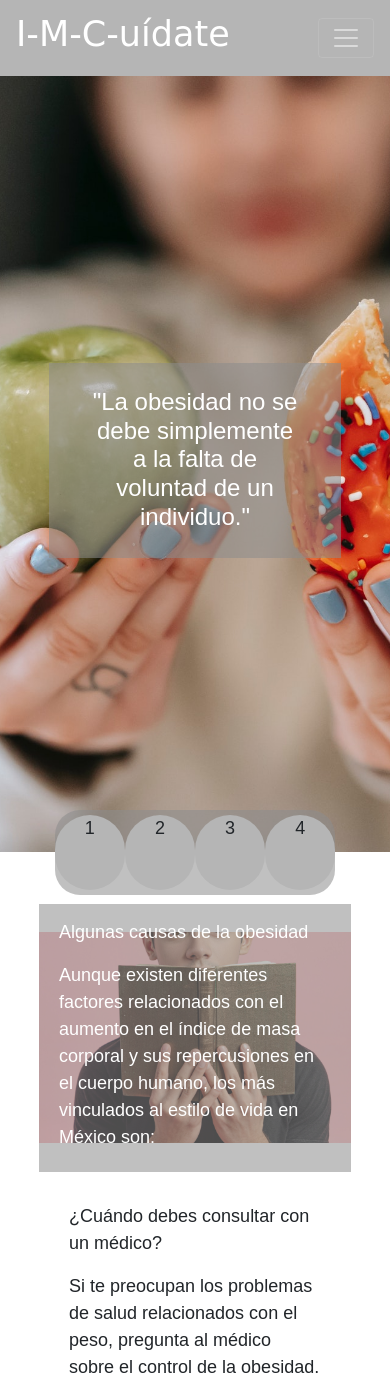
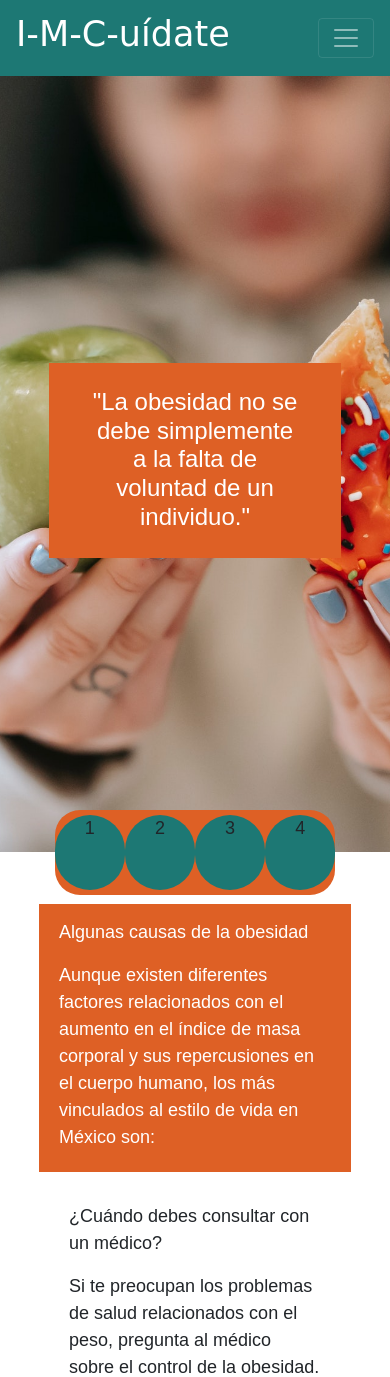
Before and after one commit to JoseAngelRE/Proyecto-Desarrollo-Web, a PHP site: page / in a window 390 px wide. Shown: the top 1377 px of the page. Run offline with PHP 8.4, Linux system fonts and the light colour scheme; some libraries are stand-ins or nearby versions.

Commit message:
Update: Pequeños detalles

```diff
--- a/estilos/index.css
+++ b/estilos/index.css
@@ -1,11 +1,3 @@
-:root{
-    --87: #3c3c3c;  /*Text*/
-    --54: #515151; /*Icons-secondary_Text*/
-    --26: #8c8c8c8c; /*disabled-Hint_text*/
-    --12: #b5b5b5; /*dividers*/
-    /*Fondo blanco*/
-}
-
 header {
     display: flex;
     justify-content: center;
--- a/estilos/main.css
+++ b/estilos/main.css
@@ -1,17 +1,41 @@
 :root{
-    --87: #3c3c3c;  /*Text*/
-    --54: #515151; /*Icons-secondary_Text*/
-    --26: #8c8c8c; /*disabled-Hint_text*/
-    --12: #b5b5b5; /*dividers*/
+    --87: #1D7874;  /*Text*/
+
+
+    --54: #B4AD78; /*Icons-secondary_Text*/
+
+    --26: #CFE6E0; /*disabled-Hint_text*/
+
+
+    --12: #f5b3ae; /*dividers*/
+    --new: #DE6025
     /*Fondo blanco*/
+}
+/*
+1D7874 - Myrtle Green
+B4AD78 - Misty Moss
+
+CFE6E0 - light Periwinkle
+
+FE938C - Congo Pink
+DE6025 - Flame
+*/
+
+
+
+:root{
     --success-color:#2ecc71;
     --error-color:#e74c3c;
+    --contenedor :#d0f0a9;
+
     --87: #3c3c3c;
     --54: #515151;
-    --26: #8c8c8c;
-    --12: #b5b5b5;
+
+    --26: #DE6025;
+    --12: #1D7874;
 
 }
+
 
 * {
     margin: 0;
@@ -19,7 +43,7 @@
     box-sizing: border-box;
 }
 body {
-    font-family: sans-serif;
+    font-family: sans-serif ;
     font-size: 18px;
 }
 main {
@@ -45,6 +69,10 @@
     background-color: var(--26);
 }
 
+nav div #navbar {
+    color: white;
+    font-weight: bold;
+}
 /*boton arriba*/
 
 #button-up {
--- a/index.html
+++ b/index.html
@@ -26,19 +26,22 @@
         <div class="collapse navbar-collapse" id="navbar">
           <ul class="navbar-nav ml-auto">
             <li class="nav-item">
-              <a class="nav-link cosa activa" href="/index.html">HOME</a>
+              <a class="nav-link cosa activa" href="#">HOME</a>
             </li>
             <li class="nav-item cosa">
-              <a class="nav-link" href="/pags/#">Cuídate</a>
+              <a class="nav-link" href="pags/cuidate.html">Cuídate</a>
             </li>
             <li class="nav-item cosa">
-              <a class="nav-link" href="/pags/#">Padecimientos</a>
+              <a class="nav-link" href="pags/padecimientos.html">Padecimientos</a>
             </li>
             <li class="nav-item cosa">
-              <a class="nav-link" href="/pags/#">Calcula tu IMC</a>
+              <a class="nav-link" href="#">Calcula tu IMC</a>
             </li>
             <li class="nav-item cosa">
-              <a class="nav-link" href="/pags/#">Perfil/Registrate(ajustar)</a>
+              <a class="nav-link" href="pags/perfil.html">Perfil</a>
+            </li>
+            <li class="nav-item cosa">
+              <a class="nav-link" href="pags/loginRegistro.html">Registrate/Iniciar Sesión</a>
             </li>
           </ul>
         </div>
@@ -112,9 +115,88 @@
             </article>
         </section>
     </main>
+    <div id="button-up">
+      <i class="fas fa-chevron-up"></i>
+    </div>
 
+          <!--COPIAR ESTO-->
+    <footer class="text-center text-lg-start bg-light text-muted">
+      <!-- Section: Social media -->
+      <section
+        class="d-flex justify-content-center justify-content-lg-between p-4 border-bottom"
+      >
+        <!-- Left -->
+        <div class="me-5 d-none d-lg-block">
+          <span>Contáctanos:</span>
+        </div>
+        <!-- Left -->
 
-    <footer></footer>
+        <!-- Right -->
+        <div>
+          <a href="https://github.com/JoseAngelRE/Proyecto-Desarrollo-Web" class="me-4 text-reset">
+            <i class="fab fa-github"></i>
+          </a>
+        </div>
+        <!-- Right -->
+      </section>
+      <!-- Section: Social media -->
+
+      <!-- Section: Links  -->
+      <section class="">
+        <div class="container text-center text-md-start mt-5">
+          <!-- Grid row -->
+          <div class="row mt-3">
+            <!-- Grid column -->
+            <div class="col-md-3 col-lg-4 col-xl-3 mx-auto mb-4">
+              <!-- Content -->
+              <h6 class="text-uppercase fw-bold mb-4">
+                <i class="fas fa-gem me-3"></i>I-M-C-uidate
+              </h6>
+              <p>
+                Universidad Autónoma de Yucatán
+              </p>
+            </div>
+            <!-- Grid column -->
+
+            <!-- Grid column -->
+            <div class="col-md-3 col-lg-4 col-xl-3 mx-auto mb-4">
+              <!-- Links -->
+              <h6 class="text-uppercase fw-bold mb-4">
+                  Integrantes
+              </h6>
+              <p>
+                <a href="#!" class="text-reset">Daniel Salvador Amaya Tapia</a>
+              </p>
+              <p>
+                <a href="#!" class="text-reset">Jesús Andrei Torres Landero</a>
+              </p>
+              <p>
+                <a href="#!" class="text-reset">José Fernando Chan Dzib</a>
+              </p>
+              <p>
+                <a href="#!" class="text-reset">Alexis Ivan Ake Vela</a>
+              </p>
+              <p>
+                  <a href="#!" class="text-reset">José Ángel Ruiz Escalante</a>
+                </p>
+            </div>
+
+          </div>
+          <!-- Grid row -->
+        </div>
+      </section>
+      <!-- Section: Links  -->
+
+      <!-- Copyright -->
+      <div class="text-center p-4" style="background-color: rgba(0, 0, 0, 0.05);">
+        © 2021 Copyright:
+        <a class="text-reset fw-bold" href="https://mdbootstrap.com/">IMCuidate.com</a>
+      </div>
+      <!-- Copyright -->
+    </footer>
+    <!-- Footer -->
+
+    <script src="/scripts/botonArriba.js"></script>
     <script
       src="https://code.jquery.com/jquery-3.5.1.slim.min.js"
       integrity="sha384-DfXdz2htPH0lsSSs5nCTpuj/zy4C+OGpamoFVy38MVBnE+IbbVYUew+OrCXaRkfj"
```
Also changed, not shown: estilos/cuidate.css (+13 -7 lines), scripts/scriptPadecimiento.js (+6 -6 lines).
